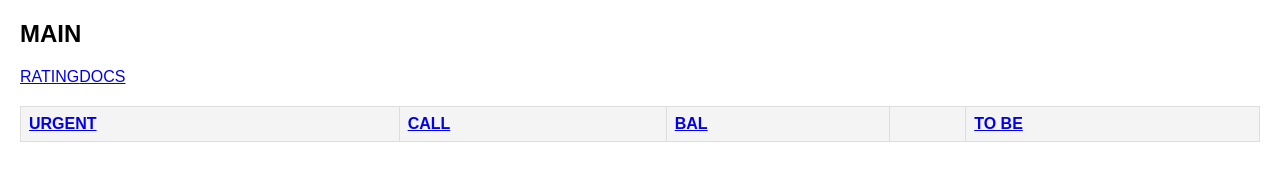
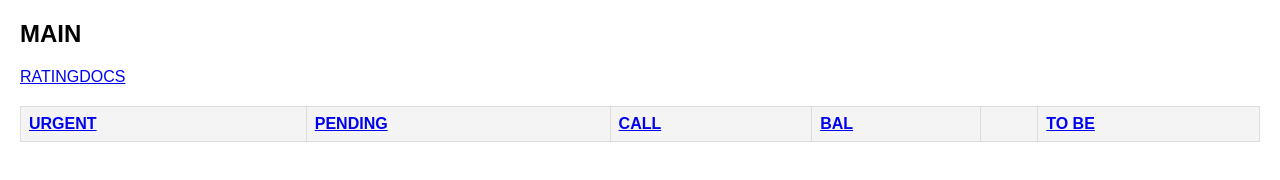
Before and after one commit to SAHITHITAX/MAIN, a plain HTML site: page index.html in a window 1280 px wide. Drawn offline with Linux system fonts and the light colour scheme.

Commit message:
Update index.html

```diff
--- a/index.html
+++ b/index.html
@@ -58,6 +58,8 @@
         <tr>
             <th><a href="https://sahithitax.github.io/URGENT/">URGENT</a>
 </th>
+                <th><a href="https://sahithitax.github.io/PENDING/">PENDING</a>
+</th>
             <th><a href="https://sahithitax.github.io/CALL/">CALL</a>
 </th>
             <th><a href="https://sahithitax.github.io/BAL">BAL</a>
```
